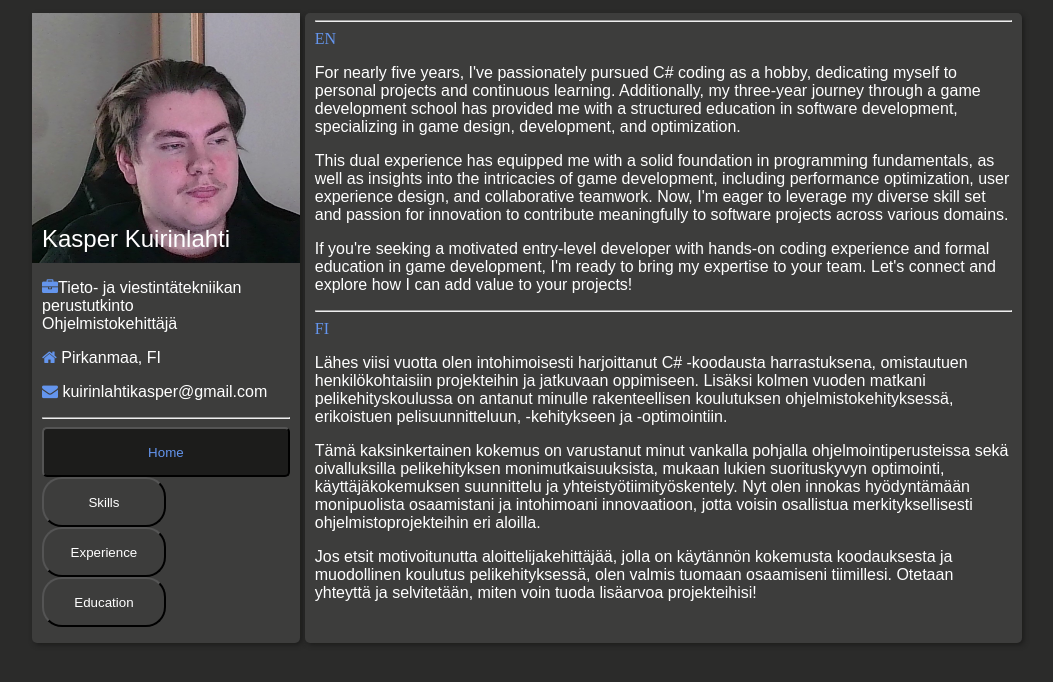
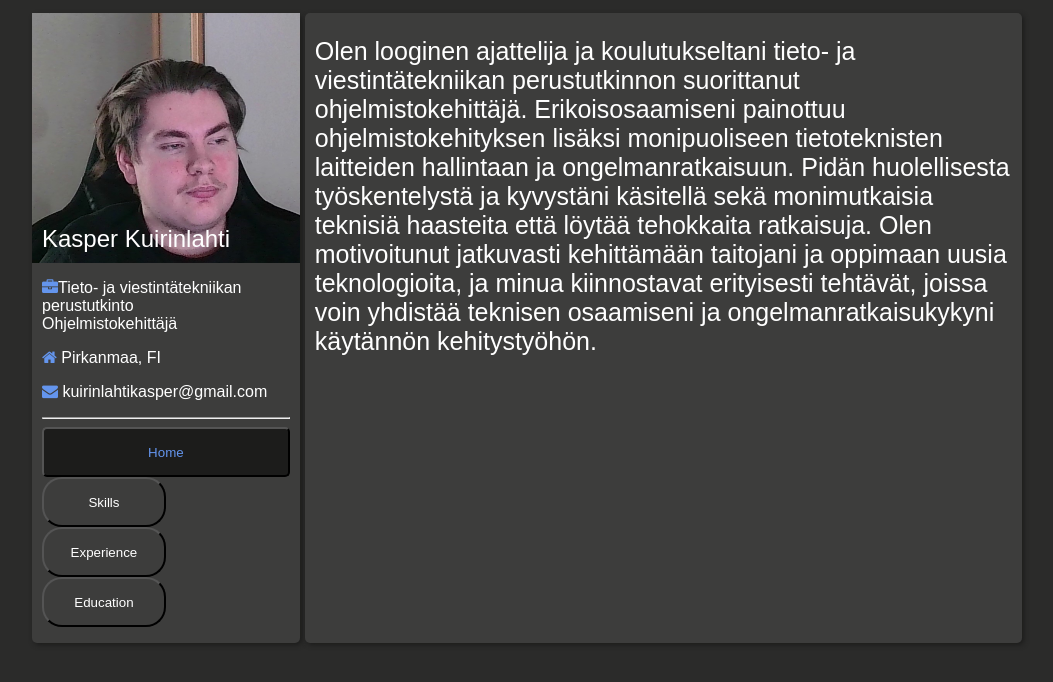
Before and after one commit to 0NullNull/cv.github.io, a plain HTML site: page index.html in a window 1280 px wide. Shown: the whole page, without its empty margins (113-1166 px from the left). Drawn offline with Linux system fonts and the light colour scheme.

Commit message:
description update

```diff
--- a/index.html
+++ b/index.html
@@ -28,14 +28,9 @@
         <div class="right">
             <div class="education">
                 <div style="margin: 10px;margin-top: -1px; color: cornflowerblue;">
-                    <hr>EN
-                    <p>For nearly five years, I've passionately pursued C# coding as a hobby, dedicating myself to personal projects and continuous learning. Additionally, my three-year journey through a game development school has provided me with a structured education in software development, specializing in game design, development, and optimization.</p>
-                    <p>This dual experience has equipped me with a solid foundation in programming fundamentals, as well as insights into the intricacies of game development, including performance optimization, user experience design, and collaborative teamwork. Now, I'm eager to leverage my diverse skill set and passion for innovation to contribute meaningfully to software projects across various domains.</p>
-                    <p>If you're seeking a motivated entry-level developer with hands-on coding experience and formal education in game development, I'm ready to bring my expertise to your team. Let's connect and explore how I can add value to your projects!</p>
-                    <hr>FI
-                    <p>Lähes viisi vuotta olen intohimoisesti harjoittanut C# -koodausta harrastuksena, omistautuen henkilökohtaisiin projekteihin ja jatkuvaan oppimiseen. Lisäksi kolmen vuoden matkani pelikehityskoulussa on antanut minulle rakenteellisen koulutuksen ohjelmistokehityksessä, erikoistuen pelisuunnitteluun, -kehitykseen ja -optimointiin.</p>
-                    <p>Tämä kaksinkertainen kokemus on varustanut minut vankalla pohjalla ohjelmointiperusteissa sekä oivalluksilla pelikehityksen monimutkaisuuksista, mukaan lukien suorituskyvyn optimointi, käyttäjäkokemuksen suunnittelu ja yhteistyötiimityöskentely. Nyt olen innokas hyödyntämään monipuolista osaamistani ja intohimoani innovaatioon, jotta voisin osallistua merkityksellisesti ohjelmistoprojekteihin eri aloilla.</p>
-                    <p>Jos etsit motivoitunutta aloittelijakehittäjää, jolla on käytännön kokemusta koodauksesta ja muodollinen koulutus pelikehityksessä, olen valmis tuomaan osaamiseni tiimillesi. Otetaan yhteyttä ja selvitetään, miten voin tuoda lisäarvoa projekteihisi!</p>
+                    <p style="font-size: 25px;">
+                        Olen looginen ajattelija ja koulutukseltani tieto- ja viestintätekniikan perustutkinnon suorittanut ohjelmistokehittäjä. Erikoisosaamiseni painottuu ohjelmistokehityksen lisäksi monipuoliseen tietoteknisten laitteiden hallintaan ja ongelmanratkaisuun. Pidän huolellisesta työskentelystä ja kyvystäni käsitellä sekä monimutkaisia teknisiä haasteita että löytää tehokkaita ratkaisuja. Olen motivoitunut jatkuvasti kehittämään taitojani ja oppimaan uusia teknologioita, ja minua kiinnostavat erityisesti tehtävät, joissa voin yhdistää teknisen osaamiseni ja ongelmanratkaisukykyni käytännön kehitystyöhön.
+                    </p>
                 </div>
             </div>
         </div>
```
